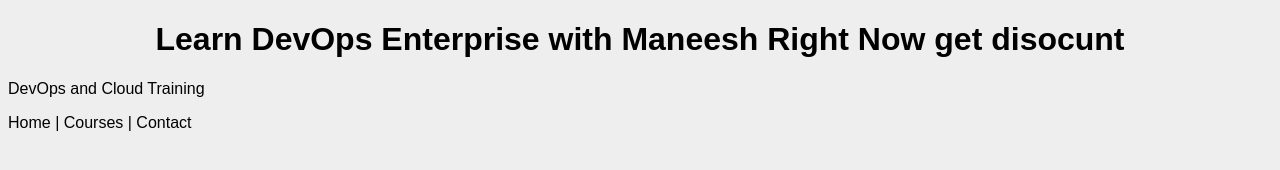
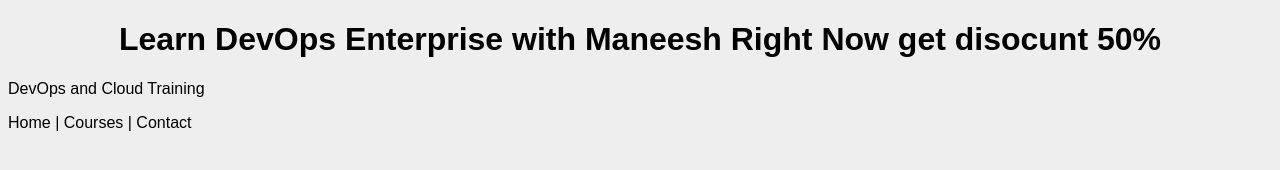
Before and after one commit to Manviklittlemonster/test, a plain HTML site: page index.html in a window 1280 px wide. Drawn offline with Linux system fonts and the light colour scheme.

Commit message:
Developer commit

```diff
--- a/index.html
+++ b/index.html
@@ -1,5 +1,5 @@
 
-<!DOCTYPE html> <html> <head> <title>Future Skills Infotech</title> </head> <body> <h1>Learn DevOps Enterprise  with Maneesh Right Now get disocunt  </h1> <p>DevOps and Cloud Training</p> </body> </html>
+<!DOCTYPE html> <html> <head> <title>Future Skills Infotech</title> </head> <body> <h1>Learn DevOps Enterprise  with Maneesh Right Now get disocunt 50%  </h1> <p>DevOps and Cloud Training</p> </body> </html>
 <link rel="stylesheet" href="styles.css">
 <nav>
     Home | Courses | Contact
```
